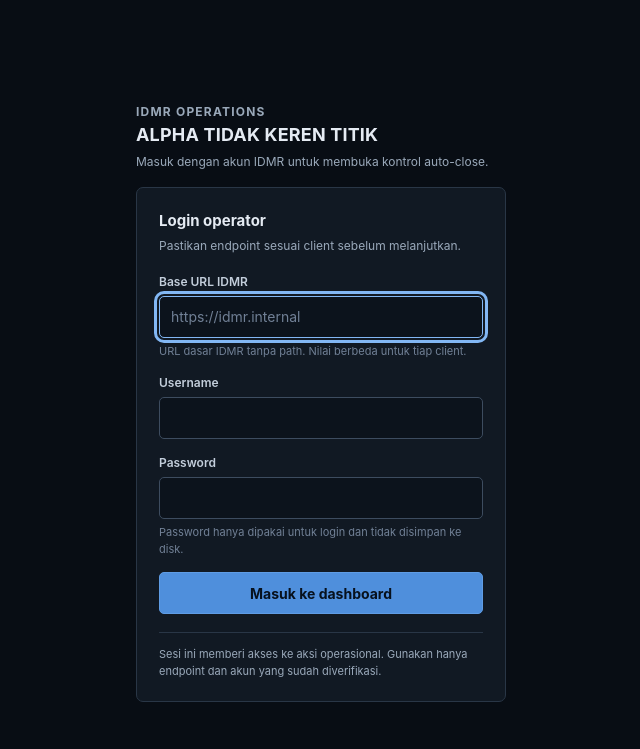
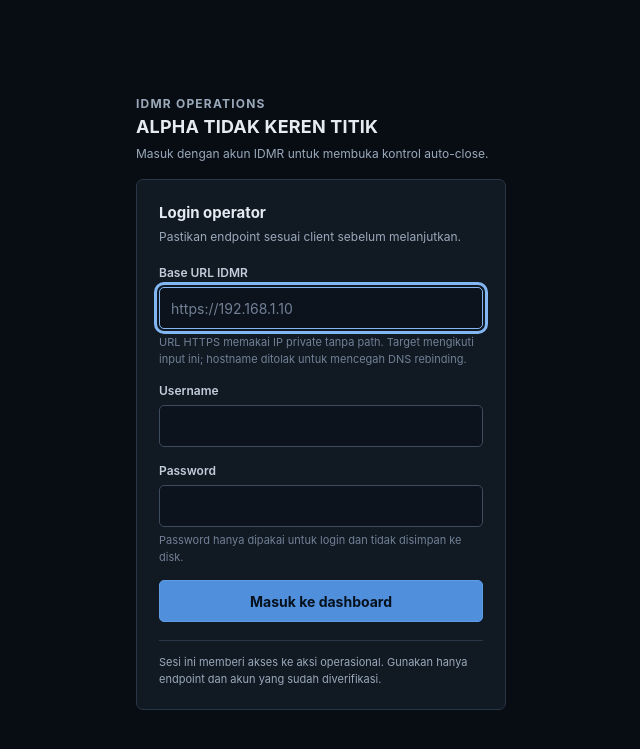
Before and after one commit to MooH-Nipu/IDMR-Auto-Close-Bot, a Flask app: page /login in a window 1280 px wide. Shown: the top 749 px of the page, without its empty margins (319-959 px from the left). Run offline with Flask 3, Linux system fonts and the light colour scheme.

Commit message:
[verified] fix: derive IDMR origin from login

```diff
--- a/app.py
+++ b/app.py
@@ -15,7 +15,7 @@ disimpan ke disk. Jangan expose ke network tanpa HTTPS + auth tambahan.
 
 from __future__ import annotations
 
-import os
+import ipaddress
 import secrets
 import threading
 import time
@@ -147,6 +147,17 @@ def _csrf_token() -> str:
     return token
 
 
+PRIVATE_IDMR_NETWORKS = tuple(
+    ipaddress.ip_network(value)
+    for value in ("10.0.0.0/8", "172.16.0.0/12", "192.168.0.0/16", "fc00::/7")
+)
+
+
+def _is_private_idmr_address(value: str) -> bool:
+    address = ipaddress.ip_address(value)
+    return any(address in network for network in PRIVATE_IDMR_NETWORKS)
+
+
 def validate_base_url(value: str) -> str:
     parsed = urlparse(value.strip())
     if parsed.scheme != "https" or not parsed.hostname:
@@ -155,13 +166,20 @@ def validate_base_url(value: str) -> str:
         raise ValueError("Base URL tidak boleh berisi kredensial, query, atau fragment.")
     if parsed.path not in ("", "/"):
         raise ValueError("Base URL tidak boleh berisi path.")
-    allowed = {item.strip().rstrip("/") for item in os.getenv("IDMR_ALLOWED_ORIGINS", "").split(",") if item.strip()}
-    origin = f"https://{parsed.netloc}"
-    if not allowed:
-        raise ValueError("IDMR_ALLOWED_ORIGINS belum dikonfigurasi.")
-    if origin not in allowed:
-        raise ValueError("Base URL tidak ada di IDMR_ALLOWED_ORIGINS.")
-    return origin
+    try:
+        port = 443 if parsed.port is None else parsed.port
+    except ValueError as exc:
+        raise ValueError("Port Base URL tidak valid.") from exc
+    if port < 1:
+        raise ValueError("Port Base URL tidak valid.")
+    try:
+        address = ipaddress.ip_address(parsed.hostname)
+    except ValueError as exc:
+        raise ValueError("Base URL IDMR wajib memakai IP private literal, bukan hostname.") from exc
+    if not _is_private_idmr_address(str(address)):
+        raise ValueError("Base URL IDMR wajib mengarah ke jaringan private yang aman.")
+    display_host = f"[{address.compressed}]" if address.version == 6 else address.compressed
+    return f"https://{display_host}" + (f":{port}" if port != 443 else "")
 
 
 def validate_start_settings(form: Any, defaults: dict[str, Any]) -> dict[str, Any]:
--- a/compose.yaml
+++ b/compose.yaml
@@ -27,7 +27,6 @@ services:
     ports:
       - "${BIND_IP:-127.0.0.1}:${PORT:-5000}:5000"
     environment:
-      IDMR_ALLOWED_ORIGINS: "${IDMR_ALLOWED_ORIGINS:?set IDMR_ALLOWED_ORIGINS in .env}"
       IDMR_TLS_INSECURE: "${IDMR_TLS_INSECURE:-false}"
       IDMR_CA_BUNDLE: "${IDMR_CA_BUNDLE:-}"
       CONFIG_DIR: /data
--- a/templates/login.html
+++ b/templates/login.html
@@ -139,9 +139,9 @@
         <input type="hidden" name="csrf_token" value="{{ csrf_token() }}">
         <div class="field">
           <label for="base_url">Base URL IDMR</label>
-          <input type="text" id="base_url" name="base_url" placeholder="https://idmr.internal"
+          <input type="text" id="base_url" name="base_url" placeholder="https://192.168.1.10"
                  value="{{ base_url or '' }}" aria-describedby="base-url-hint" autofocus required>
-          <p class="hint" id="base-url-hint">URL dasar IDMR tanpa path. Nilai berbeda untuk tiap client.</p>
+          <p class="hint" id="base-url-hint">URL HTTPS memakai IP private tanpa path. Target mengikuti input ini; hostname ditolak untuk mencegah DNS rebinding.</p>
         </div>
 
         <div class="field">
```
Also changed, not shown: tests/test_app.py (+55 -11 lines), .github/workflows/ci.yml, README.md, 1 other file.
